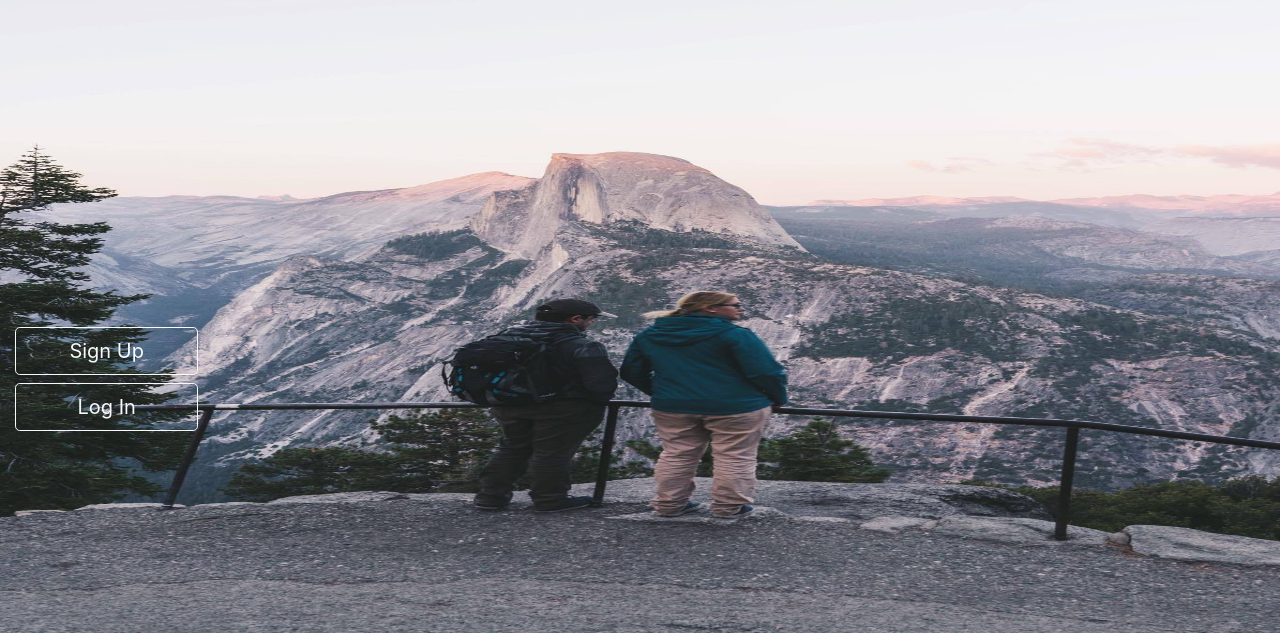
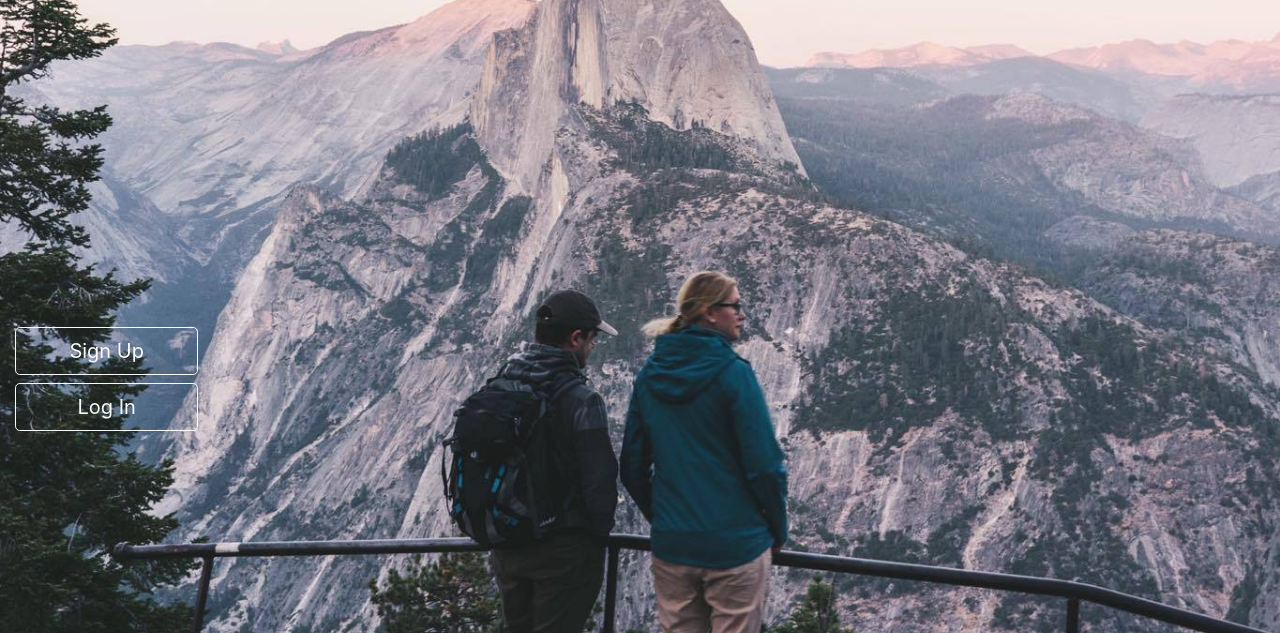
Before and after one commit to jessicaatran/Forever41---A8, a plain HTML site: page index.html in a window 1280 px wide. Shown: the part 167-800 px from the top of the page. Drawn offline with nearby package versions, Linux system fonts and the light colour scheme.

Commit message:
dslsakjf

```diff
--- a/css/style.css
+++ b/css/style.css
@@ -1,8 +1,12 @@
 /*index.html*/
 #indexBody {
-  /*background: radial-gradient(white, #fcfcfc, #f2f2f2);*/
-  /*background-image: url("../images/frontImage.jpg");
-  background-size: 100%;
+  background-image: url("../images/frontImage3.jpg");
+  max-width:100%
+  height: 100%;
+  background-position: center;
+    background-repeat: no-repeat;
+    background-size: cover;
+  /*background-size: 100%;
   background-repeat: no-repeat;
   background-position: center center;*/
 }
--- a/index.html
+++ b/index.html
@@ -25,9 +25,9 @@
 
   </head>
   <body id="indexBody">
-    <div style='position:absolute;z-index:-1;left:0;top:0;width:100%;height:100%;'>
+    <!-- <div style='position:absolute;z-index:-1;left:0;top:0;width:100%;height:100%;'>
       <img src='./images/frontImage3.jpg' style='width:100%;height:100%' alt='[]' />
-    </div>
+    </div> -->
 
 
     <!-- <nav id="navbar" class="navbar">
```
